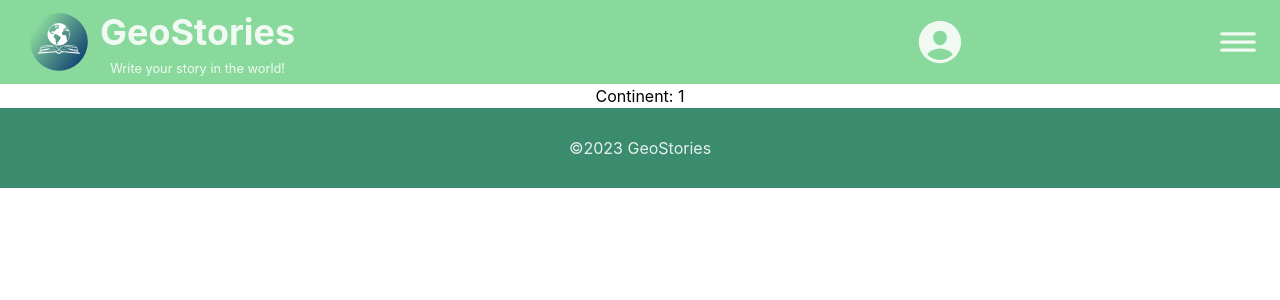
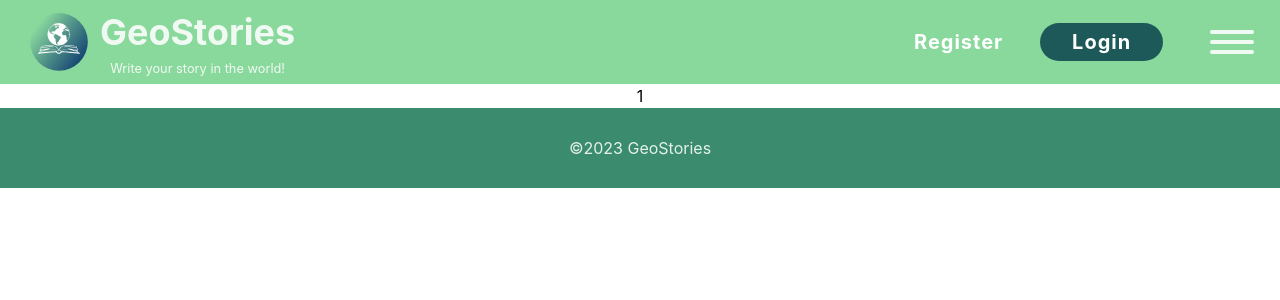
Before and after one commit to GeoStories2023/website, a React (Vite) app: page /tours/1 in a window 1280 px wide. Shown: the top 300 px of the page. Built offline with nearby package versions, Linux system fonts and the light colour scheme.

Commit message:
Change continent and country view

```diff
--- a/src/components/App.tsx
+++ b/src/components/App.tsx
@@ -6,7 +6,7 @@ import Footer from "@/components/footer/Footer";
 import { Outlet } from "react-router-dom";
 
 function BasicLayout() {
-  const [loggedIn, setLoggedIn] = useState(true);
+  const [loggedIn, setLoggedIn] = useState(false);
 
   return (
     <>
--- a/src/components/continent/Continent.tsx
+++ b/src/components/continent/Continent.tsx
@@ -3,7 +3,13 @@ import { useParams } from "react-router-dom";
 
 function Continent() {
   const { continent } = useParams();
-  return <div style={{ color: "black" }}>Continent: {continent}</div>;
+  // Fetch Continent
+
+  return (
+    <div className="continent-container" style={{ color: "black" }}>
+      {continent}
+    </div>
+  );
 }
 
 export default Continent;
--- a/src/components/country/Country.tsx
+++ b/src/components/country/Country.tsx
@@ -1,10 +1,18 @@
 import React from "react";
 import { useParams } from "react-router-dom";
+import TourItem from "../tour/TourItem";
 
 function Country() {
   const { country } = useParams();
 
-  return <div style={{ color: "black" }}>Country: {country}</div>;
+  return (
+    <div className="country-container" style={{ color: "black" }}>
+      <div className="country-header">{country}</div>
+      <div className="country-popular-tours">
+        <TourItem />
+      </div>
+    </div>
+  );
 }
 
 export default Country;
```
